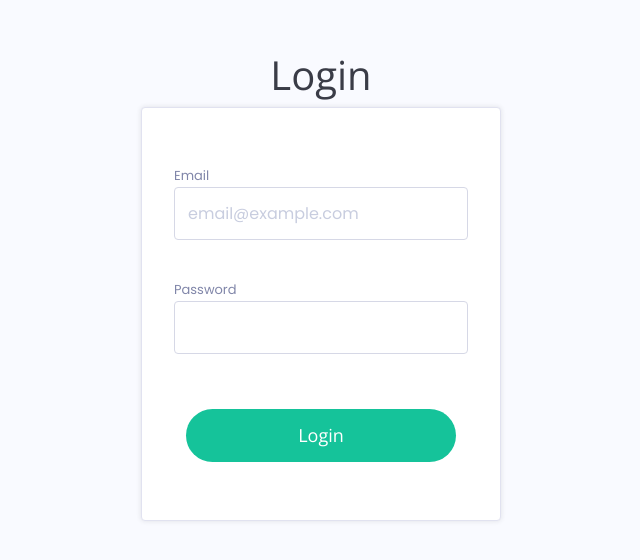
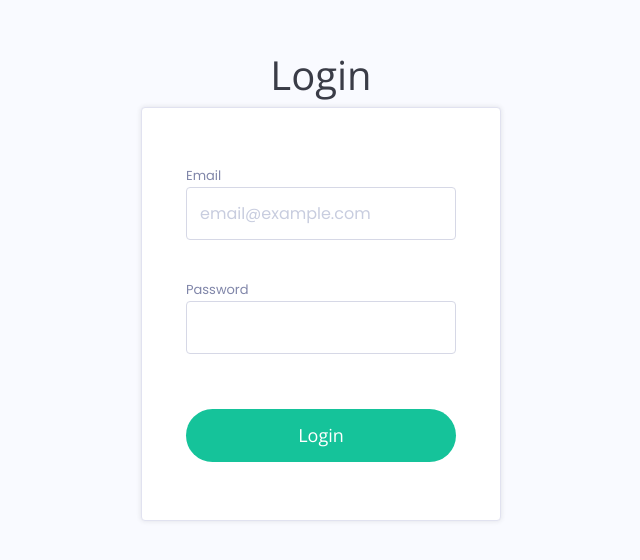
Before and after one commit to omarali18/Photography, a React (Create React App) app: page /login in a window 1280 px wide. Shown: the part 114-674 px from the top of the page, without its empty margins (319-959 px from the left). Built offline with nearby package versions, Linux system fonts and the light colour scheme.

Commit message:
test page

```diff
--- a/src/pages/Login/Login.css
+++ b/src/pages/Login/Login.css
@@ -26,20 +26,20 @@ form{
 }
 
 
-.row {
+.loginRow {
   display: flex;
   flex-direction: column;
   margin-bottom: 20px;
 }
 
-.row label {
+.loginRow label {
   font-size: 13px;
   color: #8086a9;
   position: static;
   padding-left: 0;
 }
 
-.row input {
+.loginRow input {
   flex: 1;
   padding: 13px;
   border: 1px solid #d6d8e6;
@@ -48,12 +48,12 @@ form{
   transition: all 0.2s ease-out;
 }
 
-.row input:focus {
+.loginRow input:focus {
   outline: none;
   box-shadow: inset 2px 2px 5px 0 rgba(42, 45, 48, 0.12);
 }
 
-.row input::placeholder {
+.loginRow input::placeholder {
   color: #C8CDDF;
 }
 
--- a/src/pages/Login/Login.js
+++ b/src/pages/Login/Login.js
@@ -6,11 +6,11 @@ const Login = () => {
         <div className='loginBox'>
            <h1>Login</h1>
             <form>
-            <div class="row">
+            <div class="loginRow">
                 <label for="email">Email</label>
                 <input type="email" name="email" autocomplete="off" placeholder="email@example.com"/>
             </div>
-            <div class="row">
+            <div class="loginRow">
                 <label for="password">Password</label>
                 <input type="password" name="password"/>
             </div>
--- a/src/pages/MediaMarketing/MediaMarketing/MediaMarketing.js
+++ b/src/pages/MediaMarketing/MediaMarketing/MediaMarketing.js
@@ -6,7 +6,7 @@ const MediaMarketing = () => {
     return (
         <div>
             <Navbar/>
-            <h1>This is media</h1>
+            <h1>This is media 11</h1>
             <Footer/>
         </div>
     );
```
